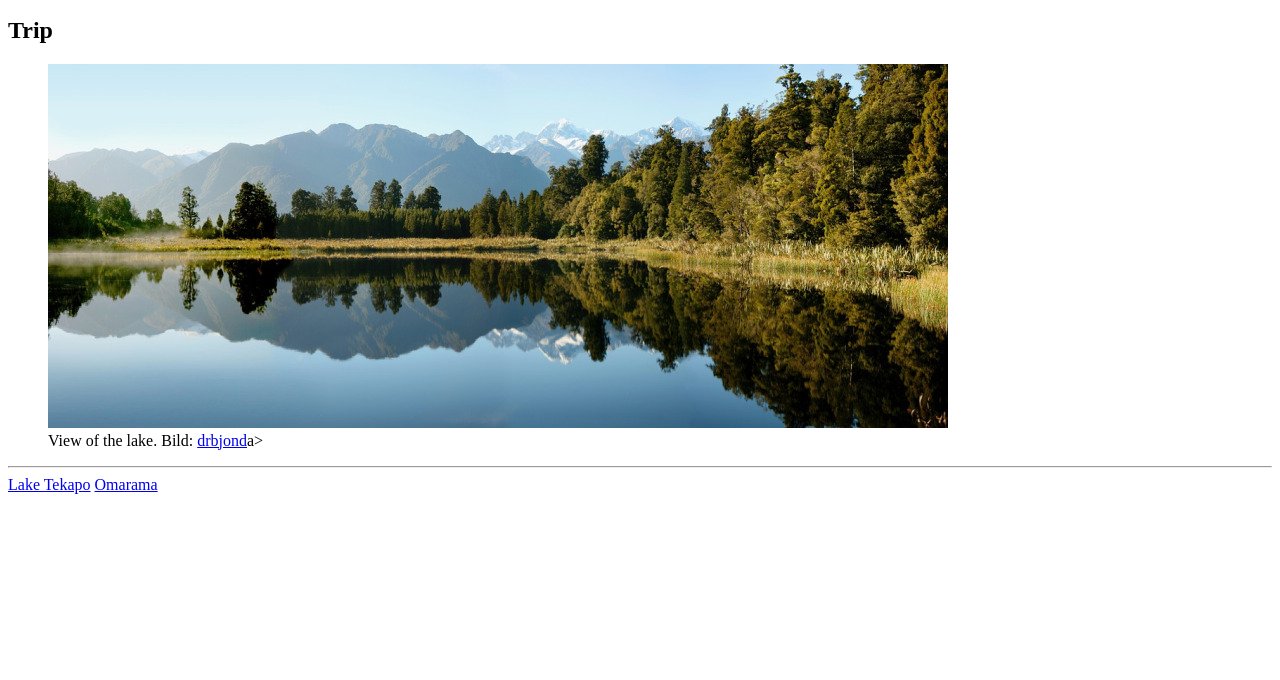
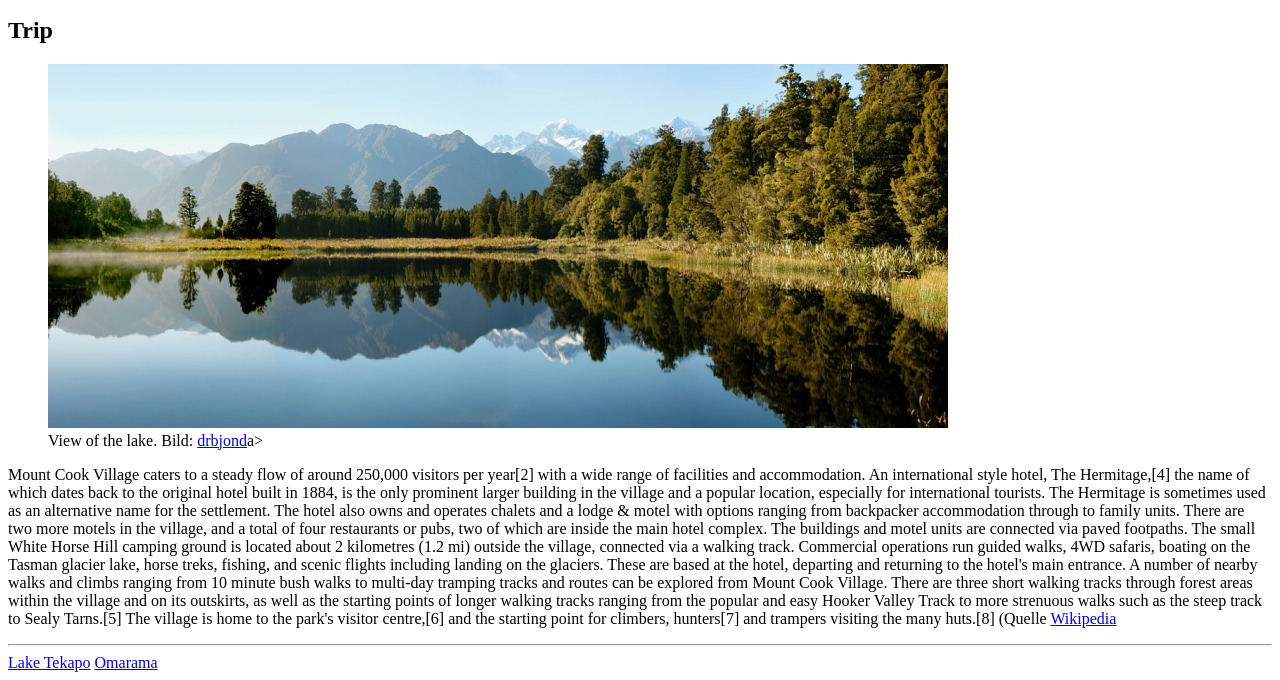
Before and after one commit to der-ferdi/der-ferdi.github.io, a plain HTML site: page nz/index.html in a window 1280 px wide. Shown: the part 760-1440 px from the top of the page. Before the commit the page ends 1262 px from the top, so only its background shows below. Drawn offline with Linux system fonts and the light colour scheme.

Commit message:
Wikipediatext eingefügt Attraktion

```diff
--- a/nz/index.html
+++ b/nz/index.html
@@ -56,7 +56,24 @@
         <img src="images/attraction.jpg" alt="View of the lake">
         <figcaption>View of the lake. Bild: <a href="https://pixabay.com/de/photos/mount-cook-berge-see-reflexion-5442983/">drbjond</a>a></figcaption>
        </figure>
-        <!-- Überschrift 2 für ein Bild passend zur Etappe -->
+       <p>
+        Mount Cook Village caters to a steady flow of around 250,000 visitors per year[2] with a wide range of facilities and accommodation.
+
+        An international style hotel, The Hermitage,[4] the name of which dates back to the original hotel built in 1884, is the only prominent larger building in the village and a popular location, especially for international tourists. The Hermitage is sometimes used as an alternative name for the settlement. The hotel also owns and operates chalets and a lodge & motel with options ranging from backpacker accommodation through to family units.
+
+        There are two more motels in the village, and a total of four restaurants or pubs, two of which are inside the main hotel complex. The buildings and motel units are connected via paved footpaths. The small White Horse Hill camping ground is located about 2 kilometres (1.2 mi) outside the village, connected via a walking track.
+
+        Commercial operations run guided walks, 4WD safaris, boating on the Tasman glacier lake, horse treks, fishing, and scenic flights including landing on the glaciers. These are based at the hotel, departing and returning to the hotel's main entrance.
+
+        A number of nearby walks and climbs ranging from 10 minute bush walks to multi-day tramping tracks and routes can be explored from Mount Cook Village.
+
+        There are three short walking tracks through forest areas within the village and on its outskirts, as well as the starting points of longer walking tracks ranging from the popular and easy Hooker Valley Track to more strenuous walks such as the steep track to Sealy Tarns.[5]
+
+        The village is home to the park's visitor centre,[6] and the starting point for climbers, hunters[7] and trampers visiting the many huts.[8]
+        (Quelle <a href="https://en.wikipedia.org/wiki/Mount_Cook_Village">Wikipedia</a>
+
+       </p>
+       <!-- Überschrift 2 für ein Bild passend zur Etappe -->
         <!-- Bild als figure-Element mit: -->
             <!-- Bild images/attraction.jpg 900x600px und sprechendem alt-Text -->
             <!-- Bildunterschrift als figcaption-Element mit Link auf Bildquelle und BildautorIn -->
```
